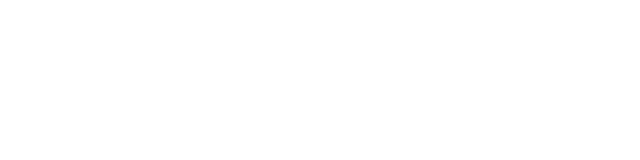
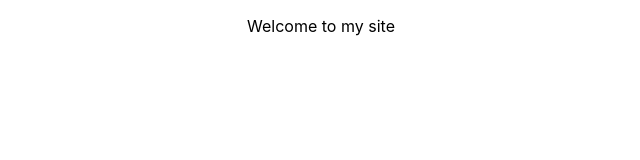
Before and after one commit to maxwellpeck/maxwellapeck, a React (Create React App) app: page / in a window 1280 px wide. Shown: the top 160 px of the page, without its empty margins (319-959 px from the left). Built offline with nearby package versions, Linux system fonts and the light colour scheme.

Commit message:
more typescript and eslint config

```diff
--- a/package.json
+++ b/package.json
@@ -13,6 +13,7 @@
     "eslint": "^7.22.0",
     "react": "^17.0.1",
     "react-dom": "^17.0.1",
+    "react-router-dom": "^5.2.0",
     "react-scripts": "4.0.3",
     "typescript": "^4.2.3",
     "web-vitals": "^1.1.1"
@@ -40,5 +41,8 @@
       "last 1 firefox version",
       "last 1 safari version"
     ]
+  },
+  "devDependencies": {
+    "@types/react-router-dom": "^5.1.7"
   }
 }
--- a/src/App.tsx
+++ b/src/App.tsx
@@ -1,12 +1,18 @@
+import React from 'react';
+import { BrowserRouter, Route, Switch } from 'react-router-dom';
+import Home from './components/Home';
 import './App.css';
-import React from 'react';
 
 const App = (): JSX.Element => {
-  return (
-    <div className="App">
-
-    </div>
-  );
-}
+    return (
+        <div className="App">
+            <BrowserRouter>
+                <Switch>
+                    <Route exact path="/" component={Home} />
+                </Switch>
+            </BrowserRouter>
+        </div>
+    );
+};
 
 export default App;
--- /dev/null
+++ b/src/components/Home.tsx
@@ -0,0 +1,12 @@
+import React from 'react';
+// import './App.css';
+
+const Home = (): JSX.Element => {
+    return (
+        <div className="App">
+            <p>Welcome to my site</p>
+        </div>
+    );
+};
+
+export default Home;
--- a/src/index.js
+++ /dev/null
@@ -1,17 +0,0 @@
-import React from 'react';
-import ReactDOM from 'react-dom';
-import './index.css';
-import App from './App';
-import reportWebVitals from './reportWebVitals';
-
-ReactDOM.render(
-  <React.StrictMode>
-    <App />
-  </React.StrictMode>,
-  document.getElementById('root')
-);
-
-// If you want to start measuring performance in your app, pass a function
-// to log results (for example: reportWebVitals(console.log))
-// or send to an analytics endpoint. Learn more: https://bit.ly/CRA-vitals
-reportWebVitals();
--- /dev/null
+++ b/src/index.tsx
@@ -0,0 +1,10 @@
+/* eslint-env browser */
+import React from 'react';
+import ReactDOM from 'react-dom';
+import './index.css';
+import App from './App';
+
+ReactDOM.render(
+    <App />,
+    document.getElementById('root')
+);
--- a/src/reportWebVitals.js
+++ /dev/null
@@ -1,13 +0,0 @@
-const reportWebVitals = onPerfEntry => {
-  if (onPerfEntry && onPerfEntry instanceof Function) {
-    import('web-vitals').then(({ getCLS, getFID, getFCP, getLCP, getTTFB }) => {
-      getCLS(onPerfEntry);
-      getFID(onPerfEntry);
-      getFCP(onPerfEntry);
-      getLCP(onPerfEntry);
-      getTTFB(onPerfEntry);
-    });
-  }
-};
-
-export default reportWebVitals;
--- a/tsconfig.json
+++ b/tsconfig.json
@@ -1,7 +1,7 @@
 {
   "compilerOptions": {
     "esModuleInterop": true,
-    "jsx": "react",
+    "jsx": "react-jsx",
     "outDir": "./dist",
     "target": "es6",
     "lib": [
@@ -22,6 +22,6 @@
     "noEmit": true
   },
   "include": [
-    "src"
+    "**/*.ts", "**/*.tsx", "**/*.scss"
   ]
 }
```
Also changed, not shown: src/setupTests.js (deleted, +0 -5 lines), 2 other files (tests, documents, lock files or other folders).
